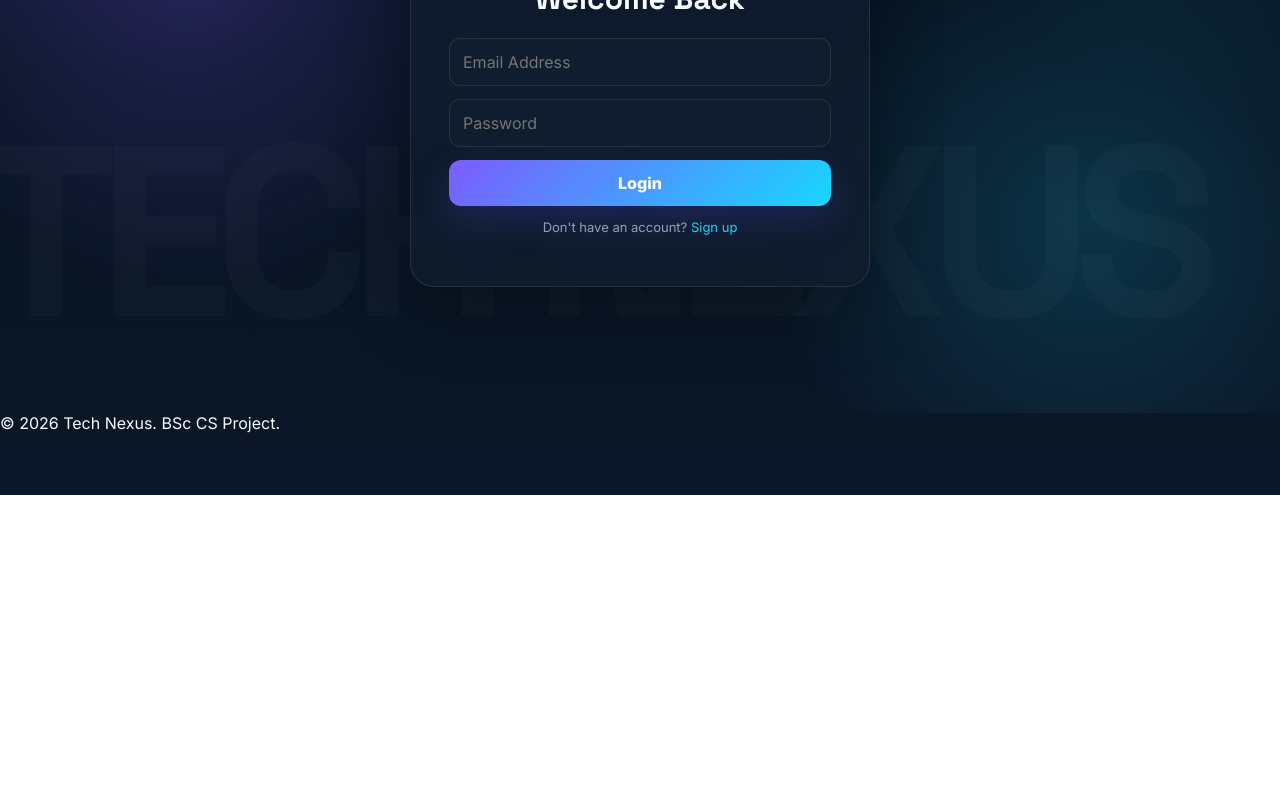
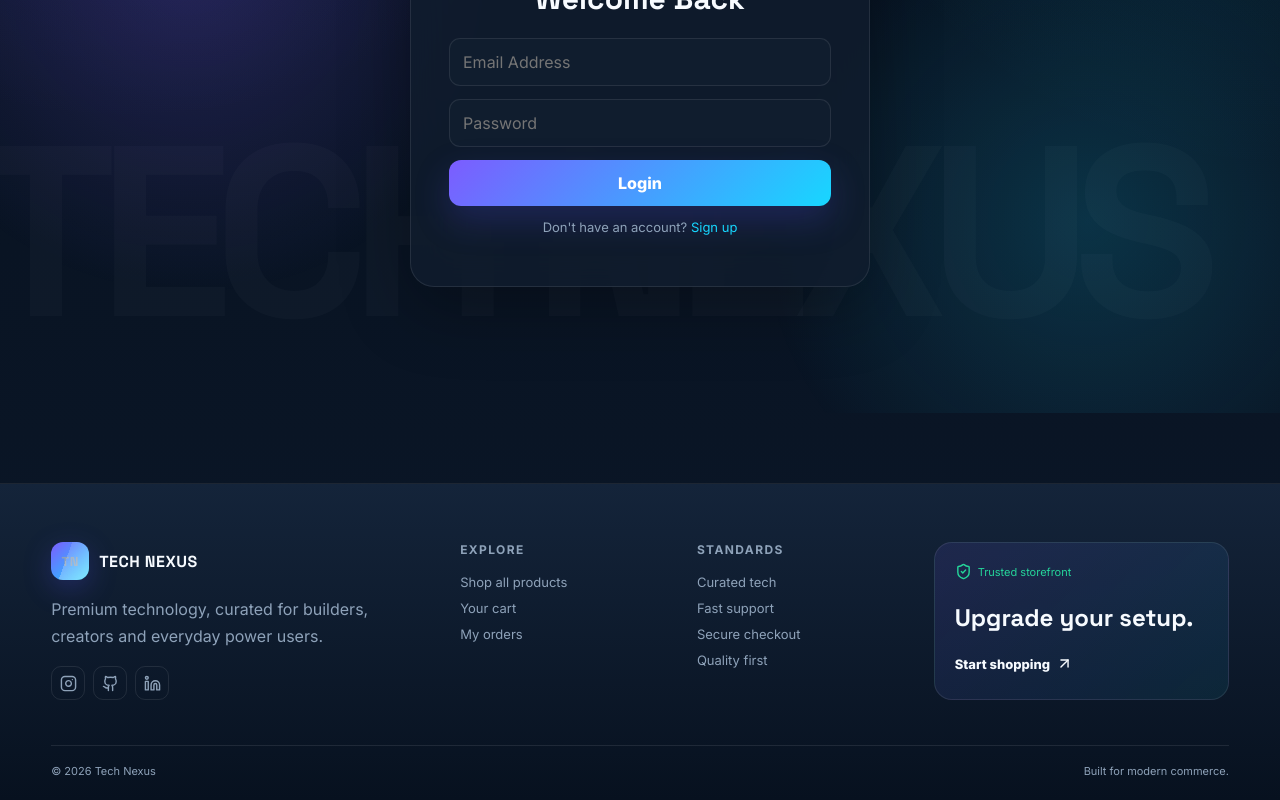
Before and after one commit to danish78691223/techstore, a React (Vite) app in the folder frontend/: page /login in a window 1280 px wide. Shown: the part 305-1105 px from the top of the page. Before the commit the page ends 800 px from the top, so only its background shows below. Built offline with nearby package versions, Linux system fonts and the light colour scheme; no server answers.

Commit message:
Upgrade customer authentication and footer UI

```diff
--- a/frontend/src/components/Footer.jsx
+++ b/frontend/src/components/Footer.jsx
@@ -1,5 +1,10 @@
-export default function Footer() {
-  return (
-    <footer>© {new Date().getFullYear()} Tech Nexus. BSc CS Project.</footer>
-  );
+import { Link } from "react-router-dom";
+import { ArrowUpRight, Instagram, Github, Linkedin, ShieldCheck } from "lucide-react";
+export default function Footer(){
+  return <footer className="industrial-footer"><div className="footer-grid">
+    <div className="footer-brand"><div className="footer-logo"><span className="brand-mark">TN</span><strong>TECH NEXUS</strong></div><p>Premium technology, curated for builders, creators and everyday power users.</p><div className="footer-socials"><a href="#" aria-label="Instagram"><Instagram size={17}/></a><a href="#" aria-label="Github"><Github size={17}/></a><a href="#" aria-label="LinkedIn"><Linkedin size={17}/></a></div></div>
+    <div><h4>Explore</h4><Link to="/products">Shop all products</Link><Link to="/cart">Your cart</Link><Link to="/orders">My orders</Link></div>
+    <div><h4>Standards</h4><span>Curated tech</span><span>Fast support</span><span>Secure checkout</span><span>Quality first</span></div>
+    <div className="footer-cta"><div className="security-chip"><ShieldCheck size={17}/>Trusted storefront</div><h3>Upgrade your setup.</h3><Link to="/products">Start shopping <ArrowUpRight size={17}/></Link></div>
+  </div><div className="footer-bottom"><span>© {new Date().getFullYear()} Tech Nexus</span><span>Built for modern commerce.</span></div></footer>;
 }
```
